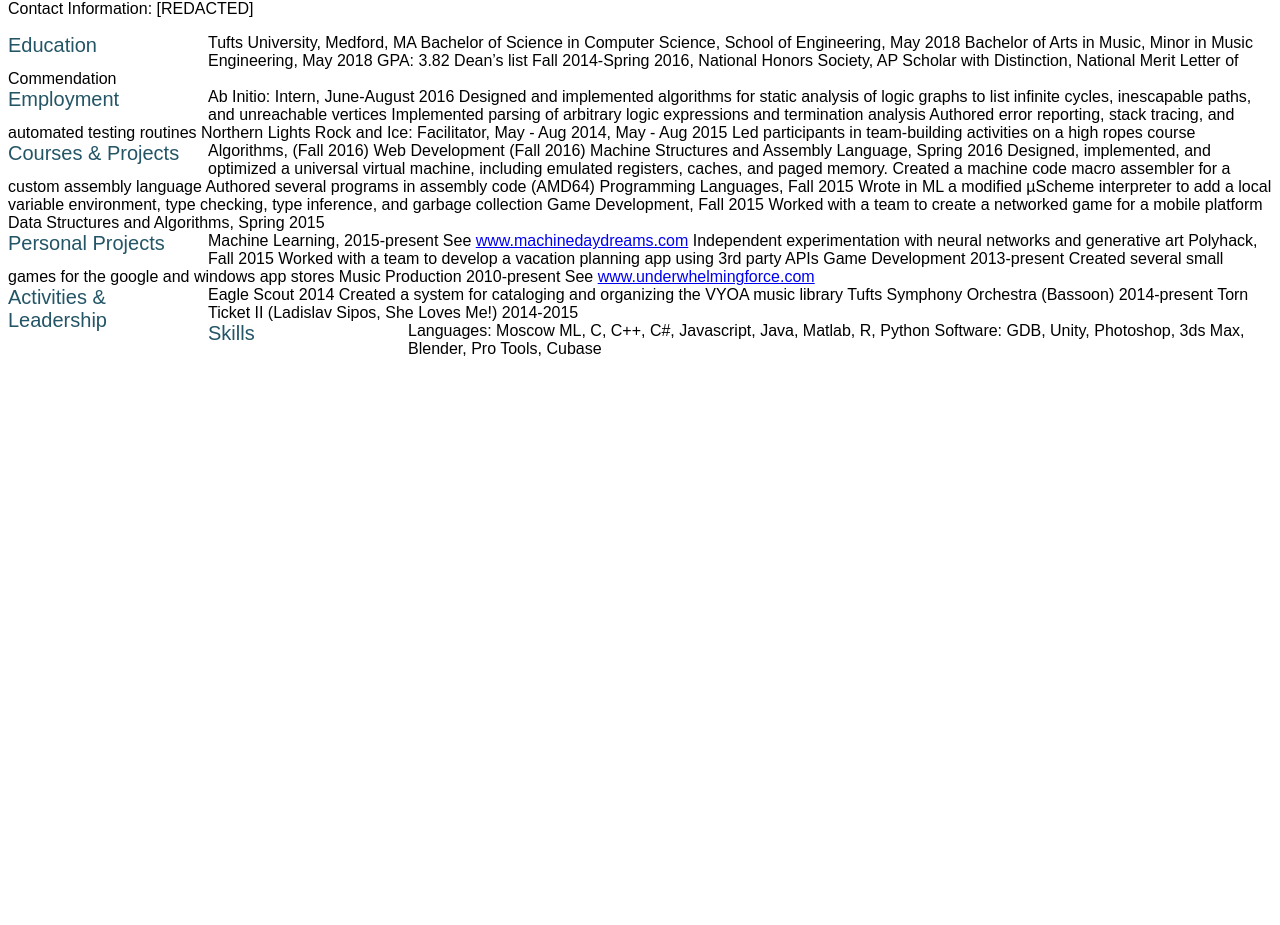
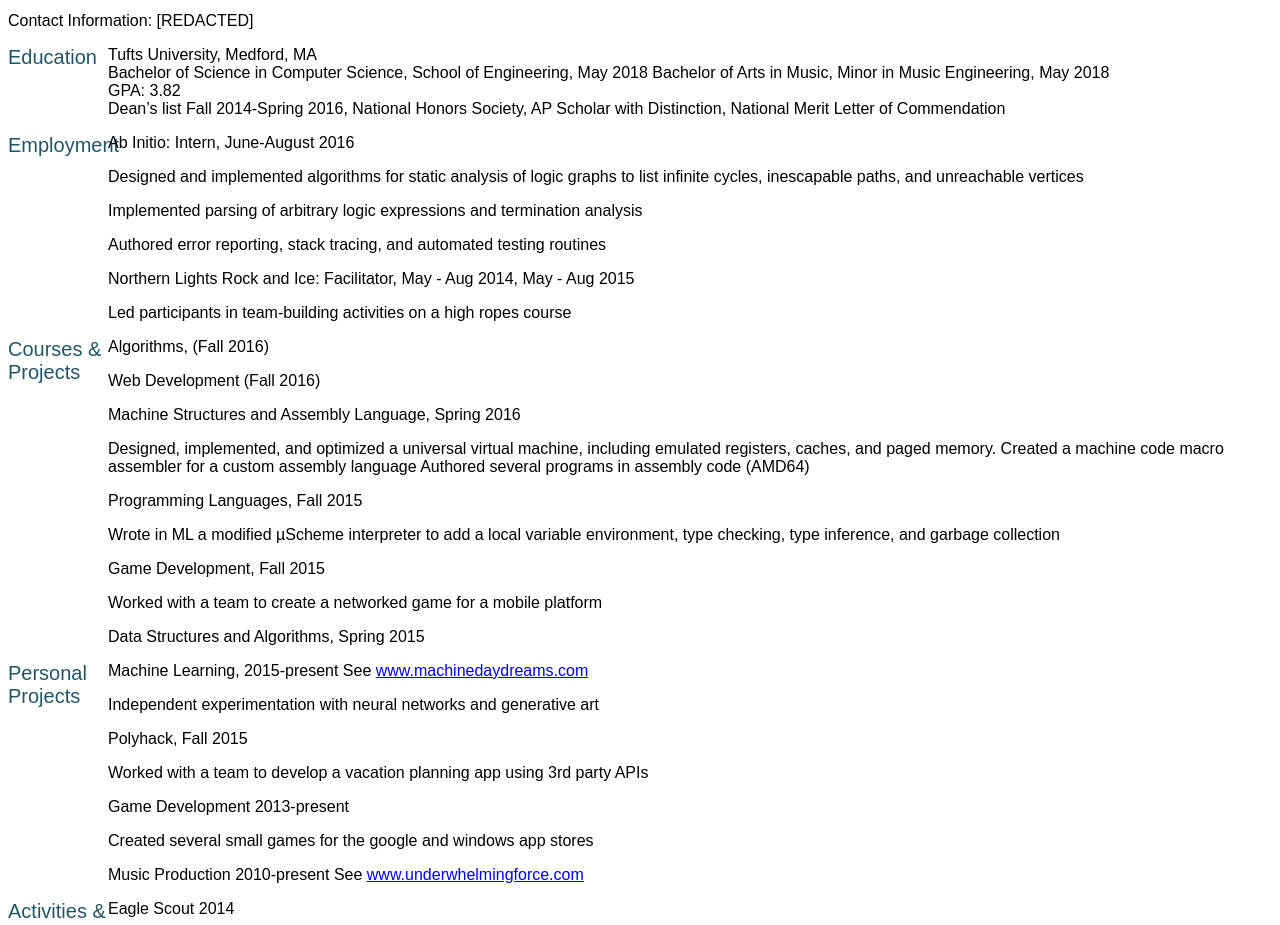
Before and after one commit to Nyrt/Nyrt.github.io, a plain HTML site: page resume.html in a window 1280 px wide. Shown: the part 96-1021 px from the top of the page. Before the commit the page ends 800 px from the top, so only its background shows below. Drawn offline with Linux system fonts and the light colour scheme.

Commit message:
restyled resume

```diff
--- /dev/null
+++ b/resume.css
@@ -0,0 +1,19 @@
+
+.resume_item {
+
+}
+
+.resume_header {
+	color: #235566;
+	font-size: 20px;
+	float: left;
+	width: 100px;
+}
+
+.resume_subheader {
+	font-style: bold;
+}
+
+.resume_contents {
+	margin-left: 100px;
+}
--- a/resume.html
+++ b/resume.html
@@ -10,6 +10,7 @@ Resume - Nathan Watts
 <meta charset="UTF-8"/>
 
 <link href="style.css" rel="stylesheet"/>
+<link href="resume.css" rel="stylesheet"/>
 </head>
 
 
@@ -22,81 +23,125 @@ Nathan Watts
 <a href="http://nyrt.github.io/resume.html">Resume</a>
 <a href="http://nyrt.github.io/bio.html">Bio</a>
 </div>
+<h2>
+Resume
+</h2>
 
 <p>
-Contact Information: [REDACTED]
+<span class="resume_subheader">Contact Information:</span> [REDACTED]
 </p>
 
 <div class="resume_item">
 <div class="resume_header">
 Education
 </div>
-
-Tufts University, Medford, MA
+<div class="resume_contents">
+<div class="resume_subheader">Tufts University, Medford, MA</div>
 Bachelor of Science in Computer Science, School of Engineering, May 2018 Bachelor of Arts in Music, Minor in Music Engineering, May 2018
-GPA: 3.82
+<div class="resume_subheader">GPA: 3.82</div>
 Dean’s list Fall 2014-Spring 2016, National Honors Society, AP Scholar with Distinction, National Merit Letter of Commendation
+</div>
 </div>
 
 <div class="resume_item">
 <div class="resume_header">
 Employment
 </div>
-Ab Initio: Intern, June-August 2016
+<div class="resume_contents">
+<p>
+<span class="resume_subheader">Ab Initio:</span> Intern, June-August 2016</p>
+<p>
 Designed and implemented algorithms for static analysis of logic graphs to list infinite cycles, inescapable paths, and unreachable vertices
+</p>
+<p>
 Implemented parsing of arbitrary logic expressions and termination analysis
+</p>
+<p>
 Authored error reporting, stack tracing, and automated testing routines
-Northern Lights Rock and Ice: Facilitator, May - Aug 2014, May - Aug 2015
+</p>
+<p>
+<span class="resume_subheader">Northern Lights Rock and Ice:</span> Facilitator, May - Aug 2014, May - Aug 2015</p>
+<p>
 Led participants in team-building activities on a high ropes course
+</p>
+</div>
 </div>
 
 <div class="resume_item">
 <div class="resume_header">
 Courses &amp; Projects
 </div>
-Algorithms, (Fall 2016)
-Web Development (Fall 2016)
-Machine Structures and Assembly Language, Spring 2016
+
+<div class="resume_contents">
+<p>
+<span class="resume_subheader">Algorithms,</span> (Fall 2016)
+</p>
+<p>
+<span class="resume_subheader">Web Development </span>(Fall 2016)
+</p>
+<p>
+<span class="resume_subheader">Machine Structures and Assembly Language,</span>
+Spring 2016
+</p>
+<p>
 Designed, implemented, and optimized a universal virtual machine, including emulated registers, caches, and paged memory.
 Created a machine code macro assembler for a custom assembly language
-Authored several programs in assembly code (AMD64)
-Programming Languages, Fall 2015
+Authored several programs in assembly code (AMD64)</p>
+<p>
+<span class="resume_subheader">Programming Languages,</span> Fall 2015
+</p>
+<p>
 Wrote in ML a modified µScheme interpreter to add a local variable environment, type checking, type inference, and garbage collection
-Game Development, Fall 2015
+</p>
+<p>
+<span class="resume_subheader">Game Development,</span> Fall 2015
+</p>
+<p>
 Worked with a team to create a networked game for a mobile platform
-Data Structures and Algorithms, Spring 2015
+</p>
+<p>
+<span class="resume_subheader">Data Structures and Algorithms,</span> Spring 2015
+</p>
+</div>
 </div>
 
 <div class="resume_item">
 <div class="resume_header">
 Personal Projects
 </div>
-Machine Learning, 2015-present                    See <a href = "www.machinedaydreams.com">www.machinedaydreams.com</a>
-Independent experimentation with neural networks and generative art
-Polyhack, Fall 2015
-Worked with a team to develop a vacation planning app using 3rd party APIs
-Game Development 2013-present
-Created several small games for the google and windows app stores
-Music Production 2010-present                      See <a href = "www.underwhelmingforce.com">www.underwhelmingforce.com</a>
+<div class="resume_contents">
+<p><span class="resume_subheader">Machine Learning,</span> 2015-present                    See <a href = "www.machinedaydreams.com">www.machinedaydreams.com</a></p>
+<p>Independent experimentation with neural networks and generative art</p>
+<p><span class="resume_subheader">Polyhack,</span> Fall 2015</p>
+<p>Worked with a team to develop a vacation planning app using 3rd party APIs</p>
+<p><span class="resume_subheader">Game Development</span> 2013-present</p>
+<p>Created several small games for the google and windows app stores</p>
+<p><span class="resume_subheader">Music Production</span> 2010-present                      See <a href = "www.underwhelmingforce.com">www.underwhelmingforce.com</a></p>
+</div>
 </div>
 
 <div class="resume_item">
 <div class="resume_header">
 Activities &amp; Leadership
 </div>
-Eagle Scout 2014
+<div class="resume_contents">
+<p><span class="resume_subheader">Eagle Scout</span> 2014 </p>
+<p>
 Created a system for cataloging and organizing the VYOA music library
-Tufts Symphony Orchestra (Bassoon) 2014-present
-Torn Ticket II (Ladislav Sipos, She Loves Me!) 2014-2015
+</p>
+<p><span class="resume_subheader">Tufts Symphony Orchestra</span> (Bassoon) 2014-present</p>
+<p><span class="resume_subheader">Torn Ticket II</span> (Ladislav Sipos, She Loves Me!) 2014-2015</p>
+</div>
 </div>
 
 <div class="resume_item">
 <div class="resume_header">
 Skills
 </div>
-
-Languages: Moscow ML, C, C++, C#, Javascript, Java, Matlab, R, Python
-Software: GDB, Unity, Photoshop, 3ds Max, Blender, Pro Tools, Cubase
+<div class="resume_contents">
+<p><span class="resume_subheader">Languages:</span> Moscow ML, C, C++, C#, Javascript, Java, Matlab, R, Python</p>
+<p><span class="resume_subheader">Software:</span> GDB, Unity, Photoshop, 3ds Max, Blender, Pro Tools, Cubase</p>
+</div>
 </div>
 
 </body>
--- a/style.css
+++ b/style.css
@@ -6,6 +6,14 @@ h1 {
 	background-color: black;
 	color: white;
 	margin-bottom: 0px;
+}
+
+h1 {
+	background-color: black;
+	color: grey;
+	font-style: italic;
+	margin-bottom: 0px;
+	font-size: 12px;
 }
 
 #headshot {
@@ -30,14 +38,3 @@ h1 {
 	text-align: center;
 	text-decoration: none;
 }
-
-.resume_item {
-
-}
-
-.resume_header{
-	color: #235566;
-	font-size: 20px;
-	float: left;
-	width: 200px;
-}
```
Also changed, not shown: bio.html (+6 -1 lines), index.html (+3 -0 lines).
